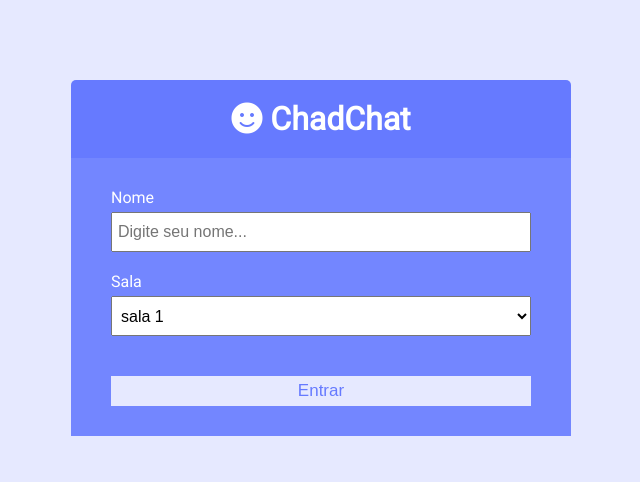
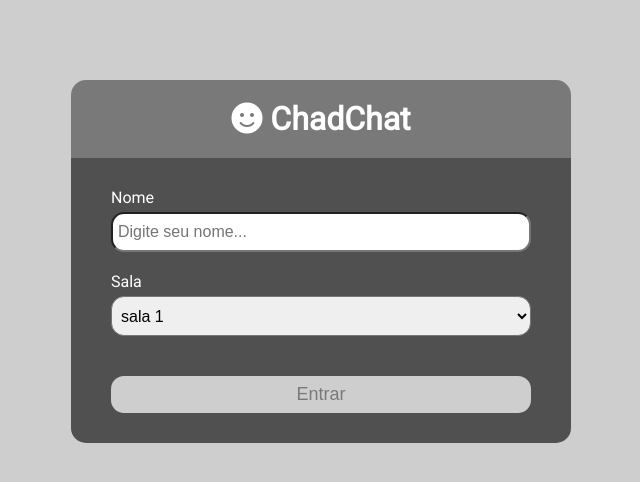
Before and after one commit to Vitorbogo/redes-02-vitorbogo-luizgoulart, a website: page public/index.html in a window 1280 px wide. Shown: the whole page, without its empty margins (319-959 px from the left). Drawn offline with Linux system fonts and the light colour scheme.

Commit message:
Update style.css

```diff
--- a/public/style.css
+++ b/public/style.css
@@ -1,9 +1,9 @@
 @import url('https://fonts.googleapis.com/css?family=Roboto&display=swap');
 
 :root {
-  --dark-color-a: #667aff;
-  --dark-color-b: #7386ff;
-  --light-color: #e6e9ff;
+  --dark-color-a: #797979;
+  --dark-color-b: #505050;
+  --light-color: #cecece;
   --success-color: #5cb85c;
   --error-color: #d9534f;
 }
@@ -31,11 +31,12 @@ a {
 
 .btn {
   cursor: pointer;
-  padding: 5px 15px;
+  padding: 8px 15px;
   background: var(--light-color);
   color: var(--dark-color-a);
   border: 0;
-  font-size: 17px;
+  font-size: 18px;
+  border-radius: 13px;
 }
 
 /* Chat Page */
@@ -50,8 +51,8 @@ a {
 .chat-header {
   background: var(--dark-color-a);
   color: #fff;
-  border-top-left-radius: 5px;
-  border-top-right-radius: 5px;
+  border-top-left-radius: 0;
+  border-top-right-radius: 0;
   padding: 15px;
   display: flex;
   align-items: center;
@@ -81,6 +82,10 @@ a {
   margin-bottom: 15px;
 }
 
+.h3:first-of-type {
+  margin-top: 500px;
+}
+
 .chat-sidebar ul li {
   padding: 10px 0;
 }
@@ -90,6 +95,7 @@ a {
   overflow-y: scroll;
   min-height: 500px;
   max-height: 600px;
+  background-color: #e9e9e9;
 }
 
 .chat-messages .message {
@@ -120,11 +126,16 @@ a {
   display: flex;
 }
 
+.chat-form-container button {
+  margin: 0px 0px 0px 15px;
+}
+
 .chat-form-container input[type='text'] {
   font-size: 16px;
   padding: 5px;
   height: 40px;
   flex: 1;
+  border-radius: 13px;
 }
 
 /* Join Page */
@@ -138,13 +149,14 @@ a {
   text-align: center;
   padding: 20px;
   background: var(--dark-color-a);
-  border-top-left-radius: 5px;
-  border-top-right-radius: 5px;
+  border-top-left-radius: 15px;
+  border-top-right-radius: 15px;
 }
 
 .join-main {
   padding: 30px 40px;
   background: var(--dark-color-b);
+  border-radius: 0px 0px 15px 15px;
 }
 
 .join-main p {
@@ -165,6 +177,7 @@ a {
   padding: 5px;
   height: 40px;
   width: 100%;
+  border-radius: 13px;
 }
 
 .join-main select {
@@ -172,6 +185,7 @@ a {
   padding: 5px;
   height: 40px;
   width: 100%;
+  border-radius: 13px;
 }
 
 .join-main .btn {
@@ -188,3 +202,7 @@ a {
     display: none;
   }
 }
+
+::-webkit-scrollbar {
+  width: 10px;
+}
```
